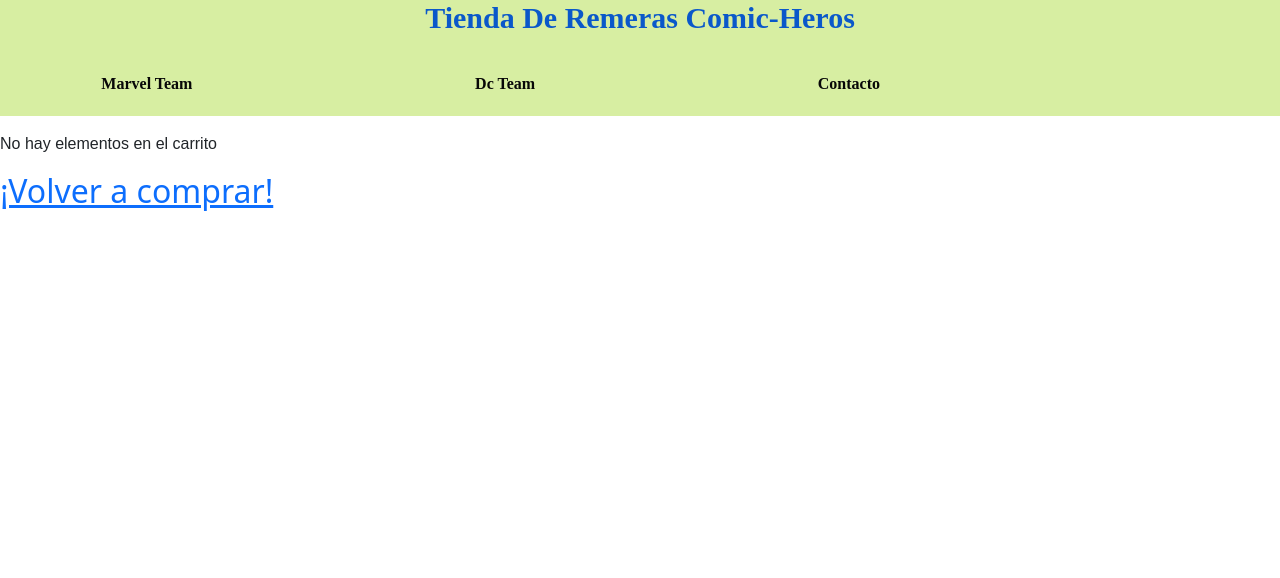
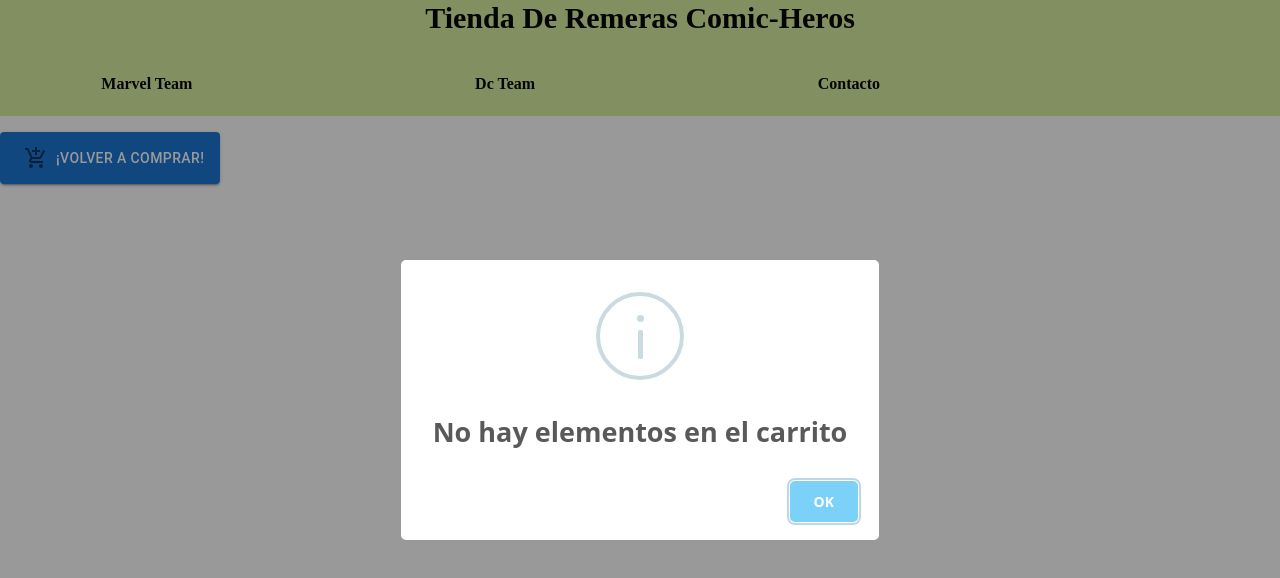
Before and after one commit to isaiasx2/E-commerce-tienda-react, a React (Create React App) app: page /cart in a window 1280 px wide. Shown: the top 578 px of the page. Built offline with nearby package versions, Linux system fonts and the light colour scheme; some icons are missing.

Commit message:
26/07/2022

```diff
--- a/package.json
+++ b/package.json
@@ -5,6 +5,7 @@
   "dependencies": {
     "@emotion/react": "^11.9.0",
     "@emotion/styled": "^11.8.1",
+    "@mui/icons-material": "^5.8.4",
     "@mui/material": "^5.8.2",
     "@testing-library/jest-dom": "^5.16.4",
     "@testing-library/react": "^13.2.0",
--- a/src/Components/Cart/Cart.js
+++ b/src/Components/Cart/Cart.js
@@ -5,6 +5,10 @@
 import { Formulario } from '../Formulario/Formulario';
 import "./Cart.css"
 import { Grid } from '@mui/material';
+import swal from 'sweetalert';
+import {Button, IconButton} from '@mui/material';
+import AddShoppingCartIcon from "@mui/icons-material/AddShoppingCart"
+
 
 
 
@@ -26,10 +30,13 @@
 
   if (cart.length === 0) {
     return (
-      <div className="mensaje_volver">
-      <p  className='back'>No hay elementos en el carrito</p>
-      <Link to="/" ><h2 className='back'>¡Volver a comprar!</h2></Link>
-      </div>
+
+      swal({
+        title:"No hay elementos en el carrito",
+        icon: "info",
+    }),
+      <Link to="/" ><Button variant='contained'><IconButton><AddShoppingCartIcon color='action'/></IconButton>¡Volver a comprar!</Button></Link>
+
     )
   }
 
--- a/src/Components/ItemCart/ItemCart.js
+++ b/src/Components/ItemCart/ItemCart.js
@@ -27,7 +27,7 @@
             <Card.Subtitle>Cantidad : {product.quantity}</Card.Subtitle>
             <Card.Text>Precio : {product.price}</Card.Text>
             <Card.Text>Subtotal : ${product.quantity * product.price}</Card.Text>
-            <Button variant="primary" onClick={()=> removeProduct(product.id)}>Eliminar</Button>
+            <Button variant="outline-primary" onClick={()=> removeProduct(product.id)}>Eliminar</Button>
 
         </Card.Body>
 
--- a/src/Components/ItemCount/ItemCount.js
+++ b/src/Components/ItemCount/ItemCount.js
@@ -40,7 +40,7 @@
             <span>  {counter}  </span>
             <Button className="bot2" disabled={counter >= stock} onClick={sumar}>+</Button>
             <>
-                <Button variant="outline-dark" className="botConf" disabled={stock <= 0} onClick={()=>onAdd(counter)}>Agregar al Carrito</Button>
+                <Button variant="outline-primary" className="botConf" disabled={stock <= 0} onClick={()=>onAdd(counter)}>Agregar al Carrito</Button>
             </>
 
         </div>
--- a/src/Components/ItemDetail/ItemDetail.css
+++ b/src/Components/ItemDetail/ItemDetail.css
@@ -33,16 +33,6 @@
 
 
 
-.terminar__compra {
-    background-color: rgb(0, 0, 0,0.0);
-    color: black;
-    text-decoration: none;
-    font-family: 'Lexend Zetta', sans-serif;
-    padding: 10px;
-    border-radius: 5px;
-}
-
-
 
 
 
--- a/src/Components/ItemDetail/ItemDetail.js
+++ b/src/Components/ItemDetail/ItemDetail.js
@@ -4,7 +4,7 @@
 import { useState } from 'react';
 import {Link} from 'react-router-dom';
 import { useCartContext } from '../../context/CartContext';
-import Card from "react-bootstrap/Card";
+import {Card,Button} from "react-bootstrap";
 
 
 export const ItemDetail = ({item}) => {
@@ -45,7 +45,7 @@
 
             goToCart<1
             ?<ItemCount initial={1} stock={5} onAdd={onAdd}/>
-            :<Link to="/cart" className="terminar__compra">Terminar compra</Link>
+            :<Link to="/cart" ><Button style={{margin: "5px",}} className="outline-primary">Terminar compra</Button></Link>
             }
           </div>
 
--- a/src/Components/NavBar/NavBar.css
+++ b/src/Components/NavBar/NavBar.css
@@ -40,7 +40,7 @@
 
 .navegacion h1 {
     color:rgb(7, 7, 7);
-    font-family: 'Roboto', sans-serif;
+    font-family: 'SF Comic Script Shaded', sans-serif;
     font-weight: bolder;
     background-color: rgb(215, 238, 162);
     margin: 0;
```
Also changed, not shown: src/fonts/SF Comic Script Shaded.ttf (added), 1 other file (tests, documents, lock files or other folders).
